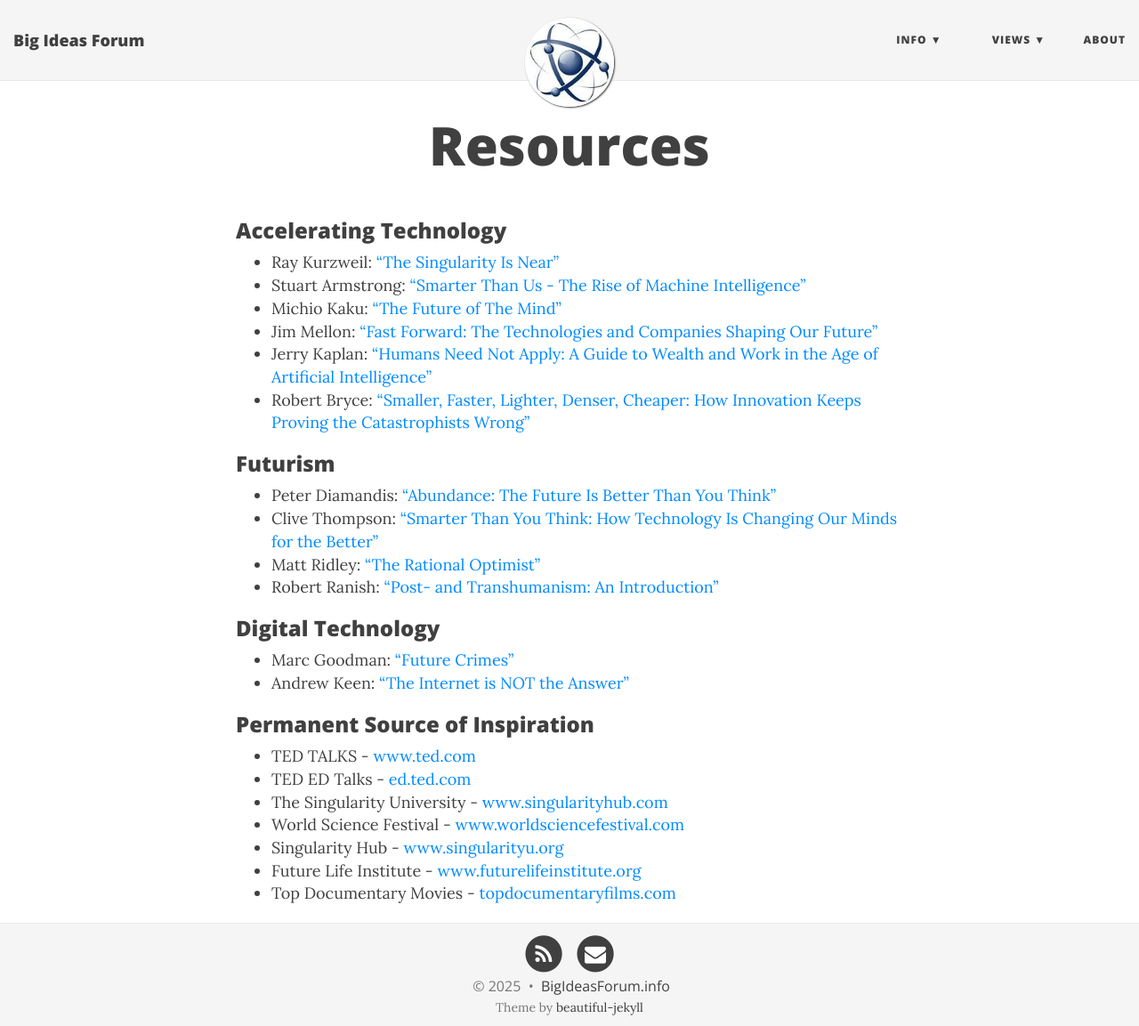
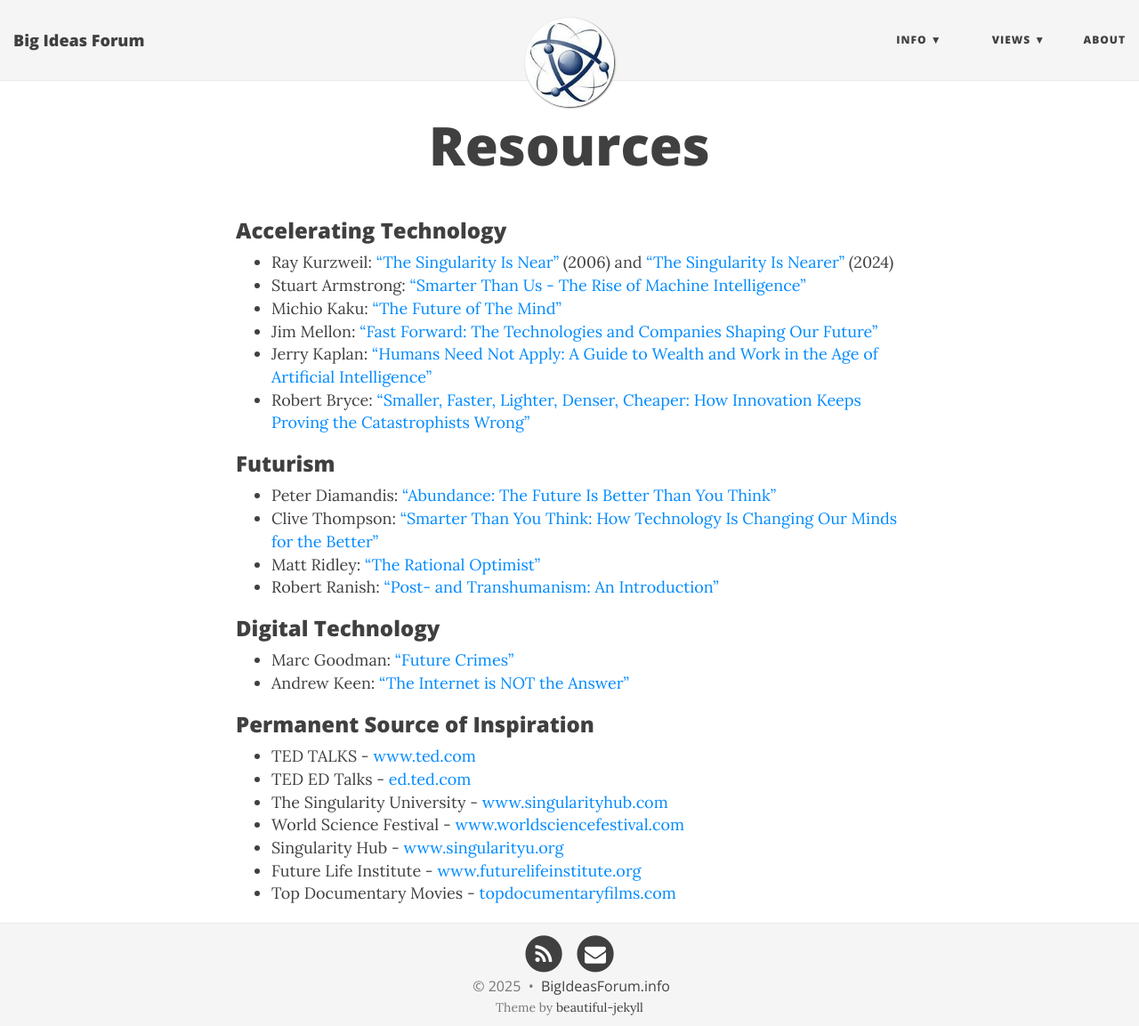
Before and after one commit to BigIdeasForum/bigideasforum.github.io, a Jekyll site: the page built from resources.md, in a window 1280 px wide and 1153 px high. Shown: the whole window at 89% size. Built offline with Jekyll 4.4.1, drawn with Linux system fonts in a browser that asks for light colours; nearby versions of some CDN libraries.

Commit message:
add a resource

```diff
--- a/resources.md
+++ b/resources.md
@@ -6,7 +6,7 @@
 
 ### Accelerating Technology
 
-* Ray Kurzweil: [“The Singularity Is Near”](https://www.amazon.com/Singularity-Near-Humans-Transcend-Biology/dp/0143037889/)
+* Ray Kurzweil: [“The Singularity Is Near”](https://www.amazon.com/Singularity-Near-Humans-Transcend-Biology/dp/0143037889/) (2006)  and [“The Singularity Is Nearer"](https://www.amazon.com/Singularity-Nearer-Ray-Kurzweil/dp/0399562761/132-2442732-8367862) (2024)
 * Stuart Armstrong: [“Smarter Than Us - The Rise of Machine Intelligence”](https://www.amazon.com/Smarter-Than-Us-Machine-Intelligence/dp/1939311098/)
 * Michio Kaku: [“The Future of The Mind”](https://www.amazon.com/Future-Mind-Scientific-Understand-Enhance/dp/0307473341/)
 * Jim Mellon: [“Fast Forward: The Technologies and Companies Shaping Our Future”](https://www.amazon.com/Fast-Forward-Technologies-Companies-Shaping/dp/0993047807/)
```
